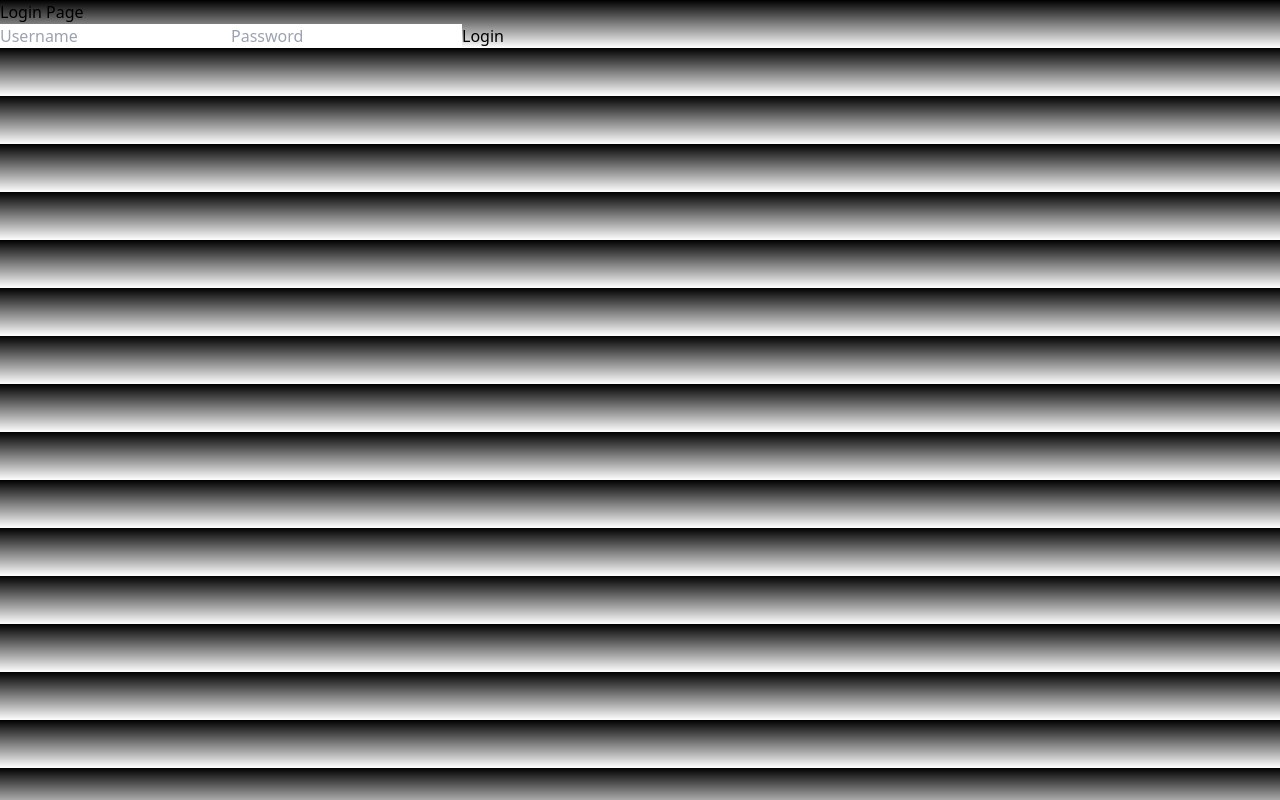
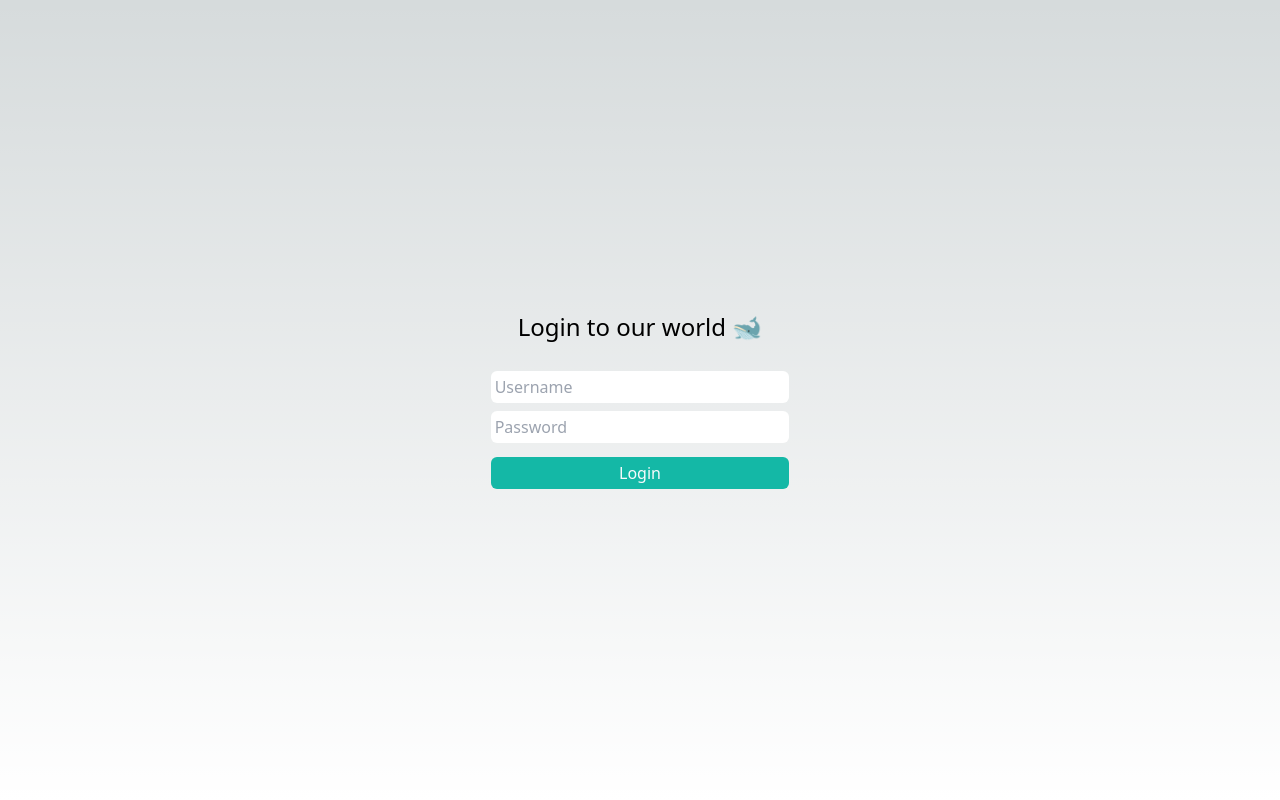
Before and after one commit to seona926/y2k-app, a Next.js app: page /login in a window 1280 px wide. Built offline with nearby package versions, Linux system fonts and the light colour scheme.

Commit message:
mod: app router로 수정 > login

```diff
--- a/app/(root)/layout.tsx
+++ b/app/(root)/layout.tsx
@@ -1,12 +1,5 @@
 import { Metadata } from "next";
-
-export const metadata: Metadata = {
-  title: {
-    template: "%s | Next Movies",
-    default: "Loading...",
-  },
-  description: "The best movies on the best framework",
-};
+import "../globals.css";
 
 export default function RootLayout({
   children,
@@ -15,7 +8,13 @@ export default function RootLayout({
 }) {
   return (
     <html lang="en">
-      <body>{children}</body>
+      <body>
+        <main>
+          <section className="main-container">
+            <div className="w-full max-w-4xl">{children}</div>
+          </section>
+        </main>
+      </body>
     </html>
   );
 }
--- a/app/(root)/page.tsx
+++ b/app/(root)/page.tsx
@@ -1,10 +1,12 @@
+"use client";
+
 import React, { useContext } from "react";
 // import { AuthContext } from "../contexts/AuthContext";
 // import { useNavigate } from "react-router-dom";
 // import styles from "../styles/main.module.css";
 import { useRouter } from "next/navigation";
 
-const MainPage: React.FC = () => {
+export default function MainPage() {
   const user = { nickname: "Sophia" }; // Assuming user info is stored here
   const router = useRouter();
 
@@ -26,7 +28,7 @@ const MainPage: React.FC = () => {
 
   return (
     <>
-      <div className="text-xl font-medium mt-12">My Profile</div>
+      <div className="text-xl font-bold mt-12">My Profile</div>
       <div className="h-14vh w-full flex justify-end items-center bg-white mt-2.5 mb-2.5 border border-gray-400 rounded">
         <div className="flex flex-col items-end mr-3.5">
           <span className="text-2xl font-medium">
@@ -47,13 +49,13 @@ const MainPage: React.FC = () => {
             key={room.id}
             className="h-20 flex p-2.5 items-center justify-start bg-white rounded-lg shadow-md my-0.5 relative text-sm"
           >
-            <span className="flex items-center justify-center absolute top-[17%] left-[2%] transform translate-x-[-50%] translate-y-[-50%] z-10 bg-red-600 text-white text-xs font-bold w-5.5 h-5.5 rounded-full">
+            <span className="flex items-center justify-center absolute top-[17%] left-[2%] transform translate-x-[-50%] translate-y-[-50%] z-10 bg-red-600 text-white text-xs font-bold w-4 h-4 rounded-full">
               N
             </span>
             <img
               src={`https://api.dicebear.com/8.x/pixel-art/svg?seed=John${room.id}-${room.nickname}.svg`}
               alt="Avatar"
-              className="w-15 h-15 rounded-full border border-gray-300 bg-white p-0.5 object-cover mr-2.5"
+              className="w-12 h-15 rounded-full border border-gray-300 bg-white p-0.5 object-cover mr-2.5"
             />
             <div className="ml-2.5 w-[59%]">
               <div className="text-lg font-medium mb-1.25">{room.nickname}</div>
@@ -74,6 +76,4 @@ const MainPage: React.FC = () => {
       </div>
     </>
   );
-};
-
-export default MainPage;
+}
--- a/app/globals.css
+++ b/app/globals.css
@@ -26,6 +26,12 @@ body {
     rgb(var(--background-start-rgb));
 }
 
+@layer components {
+  .main-container {
+    @apply flex min-h-screen items-center justify-center;
+  }
+}
+
 @layer utilities {
   .text-balance {
     text-wrap: balance;
--- a/app/login/layout.tsx
+++ b/app/login/layout.tsx
@@ -1,14 +1,20 @@
 import { Inter } from "next/font/google";
 import "../globals.css";
 
-export default function RootLayout({
+export default function LoginLayout({
   children,
 }: {
   children: React.ReactNode;
 }) {
   return (
     <html lang="en">
-      <body className={`bg-dark-1`}>{children}</body>
+      <body>
+        <main>
+          <section className="main-container">
+            <div className="w-full max-w-4xl">{children}</div>
+          </section>
+        </main>
+      </body>
     </html>
   );
 }
--- a/app/login/page.tsx
+++ b/app/login/page.tsx
@@ -3,13 +3,21 @@ import Link from "next/link";
 
 export default function Login() {
   return (
-    <div>
-      <h1>Login Page</h1>
-      <input type="text" placeholder="Username" />
-      <input type="password" placeholder="Password" />
-      <button>
-        <Link href="/main">
-          <a>Login</a>
+    <div className="flex flex-col flex-auto items-center">
+      <h1 className="text-2xl">Login to our world 🐋</h1>
+      <input
+        className="p-1 m-1 mt-7 w-4/12 rounded-md text-base"
+        type="text"
+        placeholder="Username"
+      />
+      <input
+        className="p-1 m-1 w-4/12 rounded-md text-base"
+        type="password"
+        placeholder="Password"
+      />
+      <button className="p-1 bg-teal-500 text-slate-50 mt-2.5 border-none text-base rounded-md w-4/12">
+        <Link href="/">
+          <div>Login</div>
         </Link>
       </button>
     </div>
--- a/next.config.mjs
+++ b/next.config.mjs
@@ -1,8 +1,8 @@
 /** @type {import('next').NextConfig} */
 const nextConfig = {
   experimental: {
-    serverActions: true,
-    serverComponentsExternalPackages: ["mongoose"],
+    // serverActions: true,
+    // serverComponentsExternalPackages: ["mongoose"],
   },
   images: {
     remotePatterns: [
--- a/tailwind.config.ts
+++ b/tailwind.config.ts
@@ -1,216 +1,17 @@
-/** @type {import('tailwindcss').Config} */
 module.exports = {
-  darkMode: ["class"],
   content: [
-    "./pages/**/*.{ts,tsx}",
-    "./components/**/*.{ts,tsx}",
-    "./app/**/*.{ts,tsx}",
-    "./src/**/*.{ts,tsx}",
+    "./app/**/*.{js,ts,jsx,tsx}",
+    "./pages/**/*.{js,ts,jsx,tsx}",
+    "./components/**/*.{js,ts,jsx,tsx}",
+    "./src/**/*.{js,ts,jsx,tsx}",
   ],
   theme: {
-    container: {
-      center: true,
-      padding: "2rem",
-      screens: {
-        "2xl": "1400px",
-      },
+    extend: {},
+  },
+  plugins: [
+    {
+      tailwindcss: {},
+      autoprefixer: {},
     },
-    fontSize: {
-      "heading1-bold": [
-        "36px",
-        {
-          lineHeight: "140%",
-          fontWeight: "700",
-        },
-      ],
-      "heading1-semibold": [
-        "36px",
-        {
-          lineHeight: "140%",
-          fontWeight: "600",
-        },
-      ],
-      "heading2-bold": [
-        "30px",
-        {
-          lineHeight: "140%",
-          fontWeight: "700",
-        },
-      ],
-      "heading2-semibold": [
-        "30px",
-        {
-          lineHeight: "140%",
-          fontWeight: "600",
-        },
-      ],
-      "heading3-bold": [
-        "24px",
-        {
-          lineHeight: "140%",
-          fontWeight: "700",
-        },
-      ],
-      "heading4-medium": [
-        "20px",
-        {
-          lineHeight: "140%",
-          fontWeight: "500",
-        },
-      ],
-      "body-bold": [
-        "18px",
-        {
-          lineHeight: "140%",
-          fontWeight: "700",
-        },
-      ],
-      "body-semibold": [
-        "18px",
-        {
-          lineHeight: "140%",
-          fontWeight: "600",
-        },
-      ],
-      "body-medium": [
-        "18px",
-        {
-          lineHeight: "140%",
-          fontWeight: "500",
-        },
-      ],
-      "body-normal": [
-        "18px",
-        {
-          lineHeight: "140%",
-          fontWeight: "400",
-        },
-      ],
-      "body1-bold": [
-        "18px",
-        {
-          lineHeight: "140%",
-          fontWeight: "700",
-        },
-      ],
-      "base-regular": [
-        "16px",
-        {
-          lineHeight: "140%",
-          fontWeight: "400",
-        },
-      ],
-      "base-medium": [
-        "16px",
-        {
-          lineHeight: "140%",
-          fontWeight: "500",
-        },
-      ],
-      "base-semibold": [
-        "16px",
-        {
-          lineHeight: "140%",
-          fontWeight: "600",
-        },
-      ],
-      "base1-semibold": [
-        "16px",
-        {
-          lineHeight: "140%",
-          fontWeight: "600",
-        },
-      ],
-      "small-regular": [
-        "14px",
-        {
-          lineHeight: "140%",
-          fontWeight: "400",
-        },
-      ],
-      "small-medium": [
-        "14px",
-        {
-          lineHeight: "140%",
-          fontWeight: "500",
-        },
-      ],
-      "small-semibold": [
-        "14px",
-        {
-          lineHeight: "140%",
-          fontWeight: "600",
-        },
-      ],
-      "subtle-medium": [
-        "12px",
-        {
-          lineHeight: "16px",
-          fontWeight: "500",
-        },
-      ],
-      "subtle-semibold": [
-        "12px",
-        {
-          lineHeight: "16px",
-          fontWeight: "600",
-        },
-      ],
-      "tiny-medium": [
-        "10px",
-        {
-          lineHeight: "140%",
-          fontWeight: "500",
-        },
-      ],
-      "x-small-semibold": [
-        "7px",
-        {
-          lineHeight: "9.318px",
-          fontWeight: "600",
-        },
-      ],
-    },
-    extend: {
-      colors: {
-        "primary-500": "#877EFF",
-        "secondary-500": "#FFB620",
-        blue: "#0095F6",
-        "logout-btn": "#FF5A5A",
-        "navbar-menu": "rgba(16, 16, 18, 0.6)",
-        "dark-1": "#000000",
-        "dark-2": "#121417",
-        "dark-3": "#101012",
-        "dark-4": "#1F1F22",
-        "light-1": "#FFFFFF",
-        "light-2": "#EFEFEF",
-        "light-3": "#7878A3",
-        "light-4": "#5C5C7B",
-        "gray-1": "#697C89",
-        glassmorphism: "rgba(16, 16, 18, 0.60)",
-      },
-      boxShadow: {
-        "count-badge": "0px 0px 6px 2px rgba(219, 188, 159, 0.30)",
-        "groups-sidebar": "-30px 0px 60px 0px rgba(28, 28, 31, 0.50)",
-      },
-      screens: {
-        xs: "400px",
-      },
-      keyframes: {
-        "accordion-down": {
-          from: { height: 0 },
-          to: { height: "var(--radix-accordion-content-height)" },
-        },
-        "accordion-up": {
-          from: { height: "var(--radix-accordion-content-height)" },
-          to: { height: 0 },
-        },
-      },
-      animation: {
-        "accordion-down": "accordion-down 0.2s ease-out",
-        "accordion-up": "accordion-up 0.2s ease-out",
-      },
-    },
-  },
-  plugins: [require("tailwindcss-animate")],
+  ],
 };
```
Also changed, not shown: package.json (+4 -4 lines), 1 other file (tests, documents, lock files or other folders).
